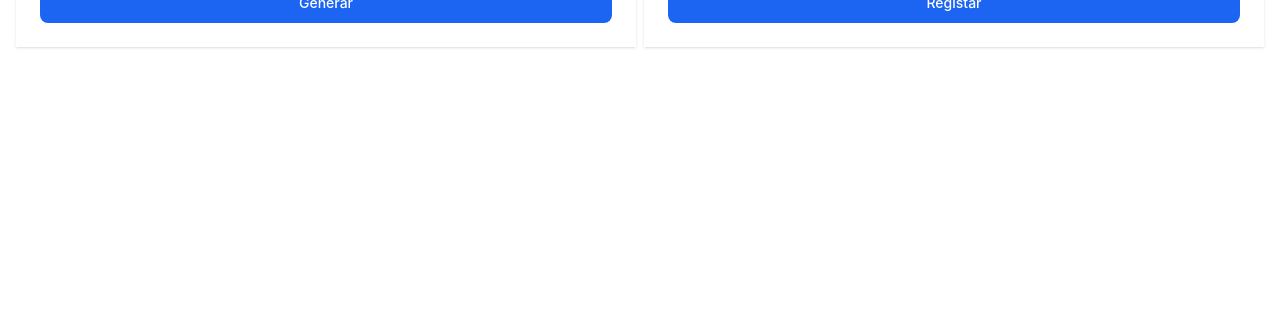
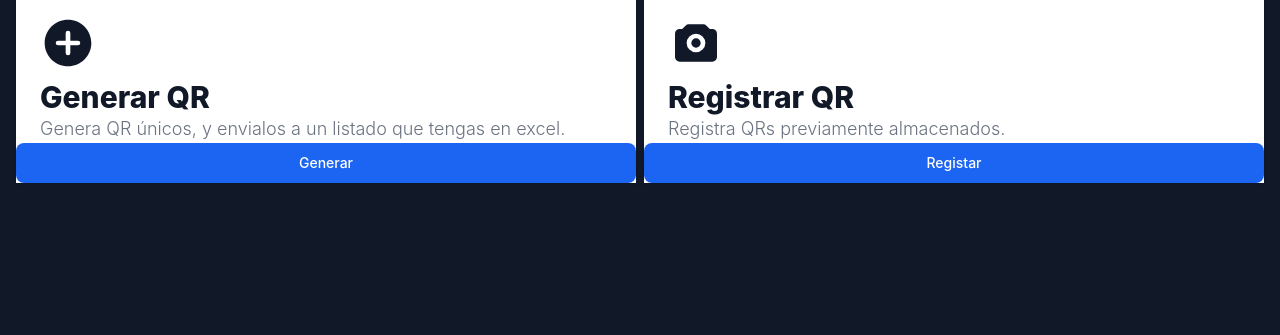
Before and after one commit to ivanbonillac/registratewithqr, a Django app: page / in a window 1280 px wide. Shown: the part 465-800 px from the top of the page. Run offline with Django 5.2, Linux system fonts and the light colour scheme; some libraries are stand-ins or nearby versions.

Commit message:
index frontend ready

```diff
--- a/website/templates/index.html
+++ b/website/templates/index.html
@@ -6,8 +6,8 @@
     <link href="https://cdn.jsdelivr.net/npm/flowbite@3.1.2/dist/flowbite.min.css" rel="stylesheet" />
 
   </head>
-  <body>
-    <section class="bg-white dark:bg-gray-900 h-screen">
+  <body class="bg-gray-900">
+    <section>
         <div class="pt-16 px-4 mx-auto max-w-screen-xl">
             <div class="justify-start mb-4">
                 <svg class="w-24 h-24 dark:text-white" aria-hidden="true" xmlns="http://www.w3.org/2000/svg" width="24" height="24" fill="none" viewBox="0 0 24 24">
@@ -19,25 +19,33 @@
             </div>
 
             <div class="grid gap-2 mt-8 mb-6 md:grid-cols-2">
-                <div class="flex flex-col p-6 text-left text-gray-900 bg-white rounded-xl shadow dark:border-gray-600 dark:bg-gray-800 dark:text-white">
-                    <svg class="w-14 h-14 mb-4" aria-hidden="true" xmlns="http://www.w3.org/2000/svg" width="24" height="24" fill="currentColor" viewBox="0 0 24 24">
-                        <path fill-rule="evenodd" d="M2 12C2 6.477 6.477 2 12 2s10 4.477 10 10-4.477 10-10 10S2 17.523 2 12Zm11-4.243a1 1 0 1 0-2 0V11H7.757a1 1 0 1 0 0 2H11v3.243a1 1 0 1 0 2 0V13h3.243a1 1 0 1 0 0-2H13V7.757Z" clip-rule="evenodd"/>
-                      </svg>
-                    <h3 class="text-3xl font-extrabold">Generar QR</h3>
-                    <p class="font-light text-gray-500 sm:text-lg dark:text-gray-400 mb-4">Genera QR únicos, y envialos a un listado que tengas en excel.</p>
+                <div class="flex flex-col text-left text-gray-900 bg-white rounded-xl shadow dark:border-gray-600 dark:bg-gray-800 dark:text-white">
+                    <img class="rounded-t-xl h-48 w-full object-cover" src="https://images.unsplash.com/photo-1463171379579-3fdfb86d6285?q=80&w=3540&auto=format&fit=crop&ixlib=rb-4.1.0&ixid=M3wxMjA3fDB8MHxwaG90by1wYWdlfHx8fGVufDB8fHx8fA%3D%3D" alt="" />
 
-                    <a href="#" class="text-white bg-blue-600 hover:bg-blue-700 focus:ring-4 focus:ring-blue-200 font-medium rounded-lg text-sm px-5 py-2.5 text-center dark:text-white  dark:focus:ring-blue-900">Generar</a>
+                    <div class="px-6">
+                        <svg class="w-14 h-14 mb-2 mt-4" aria-hidden="true" xmlns="http://www.w3.org/2000/svg" width="24" height="24" fill="currentColor" viewBox="0 0 24 24">
+                            <path fill-rule="evenodd" d="M2 12C2 6.477 6.477 2 12 2s10 4.477 10 10-4.477 10-10 10S2 17.523 2 12Zm11-4.243a1 1 0 1 0-2 0V11H7.757a1 1 0 1 0 0 2H11v3.243a1 1 0 1 0 2 0V13h3.243a1 1 0 1 0 0-2H13V7.757Z" clip-rule="evenodd"/>
+                          </svg>
+                        <h3 class="text-3xl font-extrabold">Generar QR</h3>
+                        <p class="font-light text-gray-500 sm:text-lg dark:text-gray-400">Genera QR únicos, y envialos a un listado que tengas en excel.</p>
+                    </div>
+
+                    <a href="#" class="m-4 text-white bg-blue-600 hover:bg-blue-700 focus:ring-4 focus:ring-blue-200 font-medium rounded-lg text-sm px-5 py-2.5 text-center dark:text-white  dark:focus:ring-blue-900">Generar</a>
                 </div>
 
-                <div class="flex flex-col p-6 text-left text-gray-900 bg-white rounded-xl shadow dark:border-gray-600 dark:bg-gray-800 dark:text-white">
-                    <svg class="w-14 h-14 mb-4" aria-hidden="true" xmlns="http://www.w3.org/2000/svg" width="24" height="24" fill="currentColor" viewBox="0 0 24 24">
-                        <path fill-rule="evenodd" d="M7.5 4.586A2 2 0 0 1 8.914 4h6.172a2 2 0 0 1 1.414.586L17.914 6H19a2 2 0 0 1 2 2v10a2 2 0 0 1-2 2H5a2 2 0 0 1-2-2V8a2 2 0 0 1 2-2h1.086L7.5 4.586ZM10 12a2 2 0 1 1 4 0 2 2 0 0 1-4 0Zm2-4a4 4 0 1 0 0 8 4 4 0 0 0 0-8Z" clip-rule="evenodd"/>
-                      </svg>
+                <div class="flex flex-col w-full text-left text-gray-900 bg-white rounded-xl shadow dark:border-gray-600 dark:bg-gray-800 dark:text-white">
+                    <img class="rounded-t-xl h-48 w-full object-cover" src="https://images.unsplash.com/photo-1705544363568-425eabe4de51?q=80&w=3000&auto=format&fit=crop&ixlib=rb-4.1.0&ixid=M3wxMjA3fDB8MHxwaG90by1wYWdlfHx8fGVufDB8fHx8fA%3D%3D" alt="" />
 
-                    <h3 class="text-3xl font-extrabold">Registrar QR</h3>
-                    <p class="font-light text-gray-500 sm:text-lg dark:text-gray-400 mb-4">Registra QRs previamente almacenados.</p>
+                    <div class="container px-6 w-full">
+                        <svg class="w-14 h-14 mb-2 mt-4" aria-hidden="true" xmlns="http://www.w3.org/2000/svg" width="24" height="24" fill="currentColor" viewBox="0 0 24 24">
+                            <path fill-rule="evenodd" d="M7.5 4.586A2 2 0 0 1 8.914 4h6.172a2 2 0 0 1 1.414.586L17.914 6H19a2 2 0 0 1 2 2v10a2 2 0 0 1-2 2H5a2 2 0 0 1-2-2V8a2 2 0 0 1 2-2h1.086L7.5 4.586ZM10 12a2 2 0 1 1 4 0 2 2 0 0 1-4 0Zm2-4a4 4 0 1 0 0 8 4 4 0 0 0 0-8Z" clip-rule="evenodd"/>
+                          </svg>
 
-                    <a href="#" class="text-white bg-blue-600 hover:bg-blue-700 focus:ring-4 focus:ring-blue-200 font-medium rounded-lg text-sm px-5 py-2.5 text-center dark:text-white  dark:focus:ring-blue-900">Registar</a>
+                        <h3 class="text-3xl font-extrabold">Registrar QR</h3>
+                        <p class="font-light text-gray-500 sm:text-lg dark:text-gray-400">Registra QRs previamente almacenados.</p>
+                    </div>
+
+                    <a href="#" class="m-4 text-white bg-blue-600 hover:bg-blue-700 focus:ring-4 focus:ring-blue-200 font-medium rounded-lg text-sm px-5 py-2.5 text-center dark:text-white  dark:focus:ring-blue-900">Registar</a>
                 </div>
             </div>
         </div>
```
